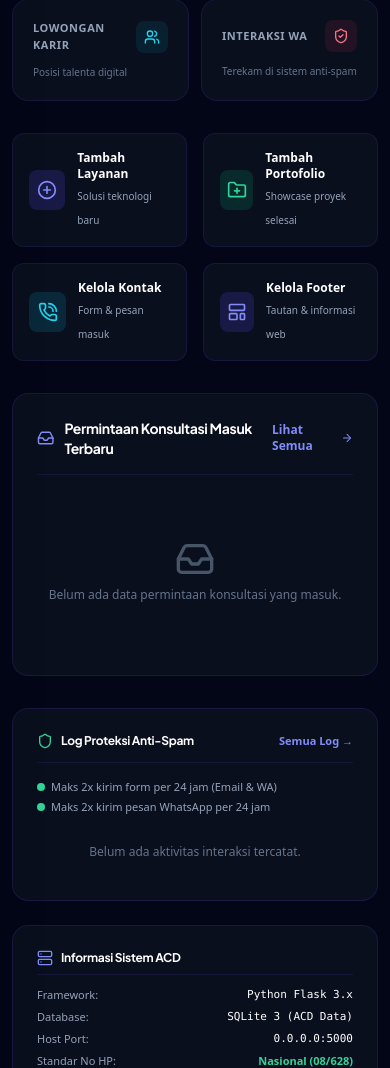
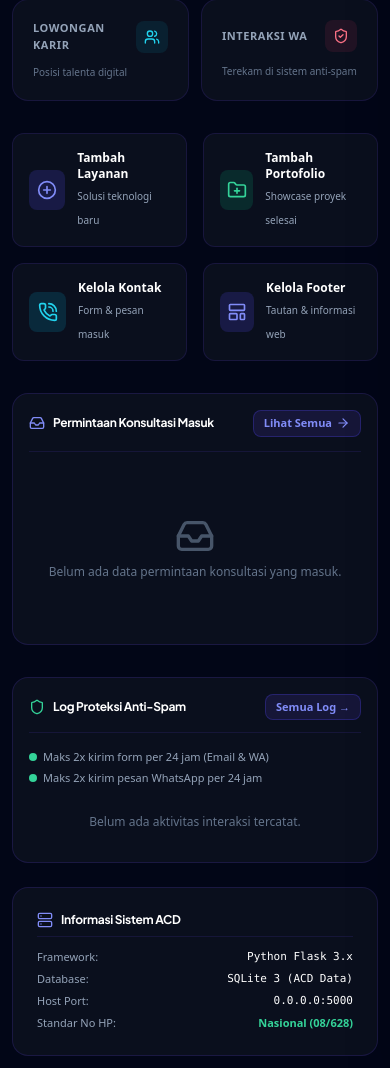
Before and after one commit to nenkai194-wq/acd_official, a Flask app: template templates/admin/dashboard.html in a window 390 px wide. Shown: the part 510-1578 px from the top of the page. Run offline with Flask 3, Linux system fonts and the light colour scheme; the template is opened without the code that fills it, so the values that code supplies are empty; data comes from the database, SQL or seed files in the repository; some libraries are stand-ins or nearby versions.

Commit message:
fix(admin-mobile): pindahkan drawer menu ke kanan dan rapikan tampilan halaman dashboard, leads, & filter di HP

```diff
--- a/templates/admin/base.html
+++ b/templates/admin/base.html
@@ -53,6 +53,15 @@
             background: #334155;
         }
 
+        /* Hide scrollbar for smooth horizontal touch swipe */
+        .no-scrollbar::-webkit-scrollbar {
+            display: none;
+        }
+        .no-scrollbar {
+            -ms-overflow-style: none;
+            scrollbar-width: none;
+        }
+
         /* Sidebar Transition for Smooth Minimizing */
         #sidebar {
             transition: width 0.25s cubic-bezier(0.4, 0, 0.2, 1), transform 0.25s cubic-bezier(0.4, 0, 0.2, 1);
@@ -68,6 +77,8 @@
                 max-height: 100% !important;
                 bottom: 0 !important;
                 top: 0 !important;
+                right: 0 !important;
+                left: auto !important;
             }
         }
 
@@ -157,8 +168,8 @@
         </div>
     </div>
 
-    <!-- Sidebar Navigation (Responsive Desktop/Tablet Fixed + Mobile Offcanvas Drawer) -->
-    <aside id="sidebar" class="fixed inset-y-0 left-0 z-50 w-64 max-w-[85vw] bg-[#070a14] border-r border-indigo-950/70 flex flex-col h-full md:h-screen md:static md:shrink-0 shadow-2xl md:shadow-none overflow-hidden transform -translate-x-full md:translate-x-0">
+    <!-- Sidebar Navigation (Responsive Desktop/Tablet Fixed + Mobile Offcanvas Drawer from the Right) -->
+    <aside id="sidebar" class="fixed inset-y-0 right-0 z-50 w-72 max-w-[85vw] sm:w-80 bg-[#070a14] border-l border-indigo-950/70 flex flex-col h-full md:h-screen md:static md:left-0 md:right-auto md:w-64 md:border-r md:border-l-0 md:shrink-0 shadow-2xl md:shadow-none overflow-hidden transform translate-x-full md:translate-x-0 transition-transform duration-300 ease-in-out">
         <!-- 1. Brand Header (Fixed Top, shrink-0) -->
         <div class="sidebar-brand-wrapper shrink-0 px-3.5 py-3.5 border-b border-indigo-950/60 flex items-center justify-between bg-[#070a14]">
             <a href="{{ url_for('admin_dashboard') }}" class="flex items-center space-x-3 min-w-0" title="PT. Aksara Cipta Digital - Internal CMS">
@@ -385,7 +396,7 @@
 
         function toggleSidebarMinimize() {
             if (window.innerWidth < 768) {
-                if (sidebar && sidebar.classList.contains('-translate-x-full')) {
+                if (sidebar && sidebar.classList.contains('translate-x-full')) {
                     openAdminSidebar();
                 } else {
                     closeAdminSidebar();
@@ -414,7 +425,8 @@
 
         function openAdminSidebar() {
             if (sidebar) {
-                sidebar.classList.remove('-translate-x-full');
+                sidebar.classList.remove('translate-x-full');
+                sidebar.classList.add('translate-x-0');
                 if (adminBackdrop) adminBackdrop.classList.remove('hidden');
                 document.body.classList.add('overflow-hidden');
             }
@@ -422,7 +434,8 @@
 
         function closeAdminSidebar() {
             if (sidebar) {
-                sidebar.classList.add('-translate-x-full');
+                sidebar.classList.remove('translate-x-0');
+                sidebar.classList.add('translate-x-full');
                 if (adminBackdrop) adminBackdrop.classList.add('hidden');
                 document.body.classList.remove('overflow-hidden');
             }
--- a/templates/admin/contact_form.html
+++ b/templates/admin/contact_form.html
@@ -40,7 +40,7 @@
     </div>
 
     <!-- Panel Pengawasan Pesan Masuk Formulir Kebutuhan -->
-    <div class="bg-[#0a0f1d] border border-indigo-950/80 rounded-2xl p-6 space-y-4">
+    <div class="bg-[#0a0f1d] border border-indigo-950/80 rounded-2xl p-4 sm:p-6 space-y-4">
         <div class="flex flex-col sm:flex-row sm:items-center justify-between gap-3 pb-3 border-b border-indigo-950/70">
             <div class="flex items-center space-x-2.5">
                 <div class="w-7 h-7 rounded-lg bg-emerald-600/20 text-emerald-400 flex items-center justify-center">
--- a/templates/admin/dashboard.html
+++ b/templates/admin/dashboard.html
@@ -144,13 +144,13 @@
     <!-- Main Section: Recent Leads Inquiries & WA Anti-Spam Log -->
     <div class="grid grid-cols-1 lg:grid-cols-3 gap-8">
         <!-- Recent Inquiries (2 Columns on large) -->
-        <div class="lg:col-span-2 bg-[#0a0f1d] border border-indigo-950/80 rounded-2xl p-6">
-            <div class="flex items-center justify-between pb-4 mb-4 border-b border-indigo-950/60">
-                <div class="flex items-center space-x-2.5">
-                    <i data-lucide="inbox" class="w-5 h-5 text-indigo-400"></i>
-                    <h3 class="text-sm font-bold text-white">Permintaan Konsultasi Masuk Terbaru</h3>
+        <div class="lg:col-span-2 bg-[#0a0f1d] border border-indigo-950/80 rounded-2xl p-4 sm:p-6">
+            <div class="flex items-center justify-between gap-2 pb-3.5 mb-4 border-b border-indigo-950/60">
+                <div class="flex items-center space-x-2 min-w-0">
+                    <i data-lucide="inbox" class="w-4 h-4 sm:w-5 sm:h-5 text-indigo-400 shrink-0"></i>
+                    <h3 class="text-xs sm:text-sm font-bold text-white truncate">Permintaan Konsultasi Masuk</h3>
                 </div>
-                <a href="{{ url_for('admin_inquiries') }}" class="text-xs text-indigo-400 hover:text-indigo-300 font-semibold inline-flex items-center space-x-1">
+                <a href="{{ url_for('admin_inquiries') }}" class="text-[11px] sm:text-xs text-indigo-400 hover:text-white font-semibold inline-flex items-center space-x-1 shrink-0 whitespace-nowrap bg-indigo-950/60 hover:bg-indigo-600/40 px-2.5 py-1 rounded-lg border border-indigo-800/50 transition">
                     <span>Lihat Semua</span>
                     <i data-lucide="arrow-right" class="w-3.5 h-3.5"></i>
                 </a>
@@ -229,14 +229,14 @@
         <!-- Sidebar Section: Anti-Spam & System Information -->
         <div class="space-y-6">
             <!-- WA Anti-Spam Logs -->
-            <div class="bg-[#0a0f1d] border border-indigo-950/80 rounded-2xl p-6">
-                <div class="flex items-center justify-between pb-3 mb-4 border-b border-indigo-950/60">
-                    <div class="flex items-center space-x-2">
-                        <i data-lucide="shield" class="w-4 h-4 text-emerald-400"></i>
-                        <h3 class="text-xs font-bold text-white">Log Proteksi Anti-Spam</h3>
+            <div class="bg-[#0a0f1d] border border-indigo-950/80 rounded-2xl p-4 sm:p-6">
+                <div class="flex items-center justify-between gap-2 pb-3 mb-4 border-b border-indigo-950/60">
+                    <div class="flex items-center space-x-2 min-w-0">
+                        <i data-lucide="shield" class="w-4 h-4 text-emerald-400 shrink-0"></i>
+                        <h3 class="text-xs sm:text-sm font-bold text-white truncate">Log Proteksi Anti-Spam</h3>
                     </div>
-                    <a href="{{ url_for('admin_wa_logs') }}" class="text-[11px] text-indigo-400 hover:text-indigo-300 font-semibold">
-                        Semua Log &rarr;
+                    <a href="{{ url_for('admin_wa_logs') }}" class="text-[11px] text-indigo-400 hover:text-white font-semibold shrink-0 whitespace-nowrap bg-indigo-950/60 hover:bg-indigo-600/40 px-2.5 py-1 rounded-lg border border-indigo-800/50 transition">
+                        <span>Semua Log &rarr;</span>
                     </a>
                 </div>
 
--- a/templates/admin/portfolios.html
+++ b/templates/admin/portfolios.html
@@ -36,7 +36,7 @@
         </div>
 
         <!-- Category Tabs -->
-        <div class="flex items-center space-x-2 overflow-x-auto pb-1 pt-1 border-t border-indigo-950/60 custom-scrollbar text-xs">
+        <div class="flex items-center space-x-2 overflow-x-auto no-scrollbar pb-1 pt-1 border-t border-indigo-950/60 custom-scrollbar text-xs">
             <a href="{{ url_for('admin_portfolios') }}" class="px-3 py-1.5 rounded-lg font-semibold whitespace-nowrap transition {% if not current_category or current_category == 'Semua' %}bg-indigo-600 text-white{% else %}bg-slate-900 text-slate-400 hover:text-white border border-slate-800{% endif %}">
                 Semua Kategori ({{ portfolios | length }})
             </a>
--- a/templates/admin/settings.html
+++ b/templates/admin/settings.html
@@ -15,7 +15,7 @@
 
     <form method="POST" action="{{ url_for('admin_settings') }}" class="space-y-6">
         <!-- Section 1: Profil Perusahaan -->
-        <div class="bg-[#0a0f1d] border border-indigo-950/80 rounded-2xl p-6 sm:p-8 space-y-6">
+        <div class="bg-[#0a0f1d] border border-indigo-950/80 rounded-2xl p-4 sm:p-6 lg:p-8 space-y-6">
             <div class="flex items-center space-x-2.5 pb-3 border-b border-indigo-950/70">
                 <i data-lucide="building" class="w-5 h-5 text-indigo-400"></i>
                 <h3 class="text-sm font-bold text-white">Identitas & Informasi Perusahaan</h3>
@@ -45,7 +45,7 @@
         </div>
 
         <!-- Section 2: Kontak & Alamat -->
-        <div class="bg-[#0a0f1d] border border-indigo-950/80 rounded-2xl p-6 sm:p-8 space-y-6">
+        <div class="bg-[#0a0f1d] border border-indigo-950/80 rounded-2xl p-4 sm:p-6 lg:p-8 space-y-6">
             <div class="flex items-center space-x-2.5 pb-3 border-b border-indigo-950/70">
                 <i data-lucide="phone-call" class="w-5 h-5 text-emerald-400"></i>
                 <h3 class="text-sm font-bold text-white">Kontak Resmi & Lokasi Kantor</h3>
@@ -80,7 +80,7 @@
         </div>
 
         <!-- Section 3: Keamanan Akun Staf / Admin -->
-        <div class="bg-[#0a0f1d] border border-indigo-950/80 rounded-2xl p-6 sm:p-8 space-y-6">
+        <div class="bg-[#0a0f1d] border border-indigo-950/80 rounded-2xl p-4 sm:p-6 lg:p-8 space-y-6">
             <div class="flex items-center space-x-2.5 pb-3 border-b border-indigo-950/70">
                 <i data-lucide="lock" class="w-5 h-5 text-rose-400"></i>
                 <h3 class="text-sm font-bold text-white">Keamanan Akun Administrator</h3>
```
Also changed, not shown: templates/admin/footer.html (+4 -4 lines), templates/admin/inquiries.html (+24 -22 lines), templates/admin/services.html (+5 -5 lines).
